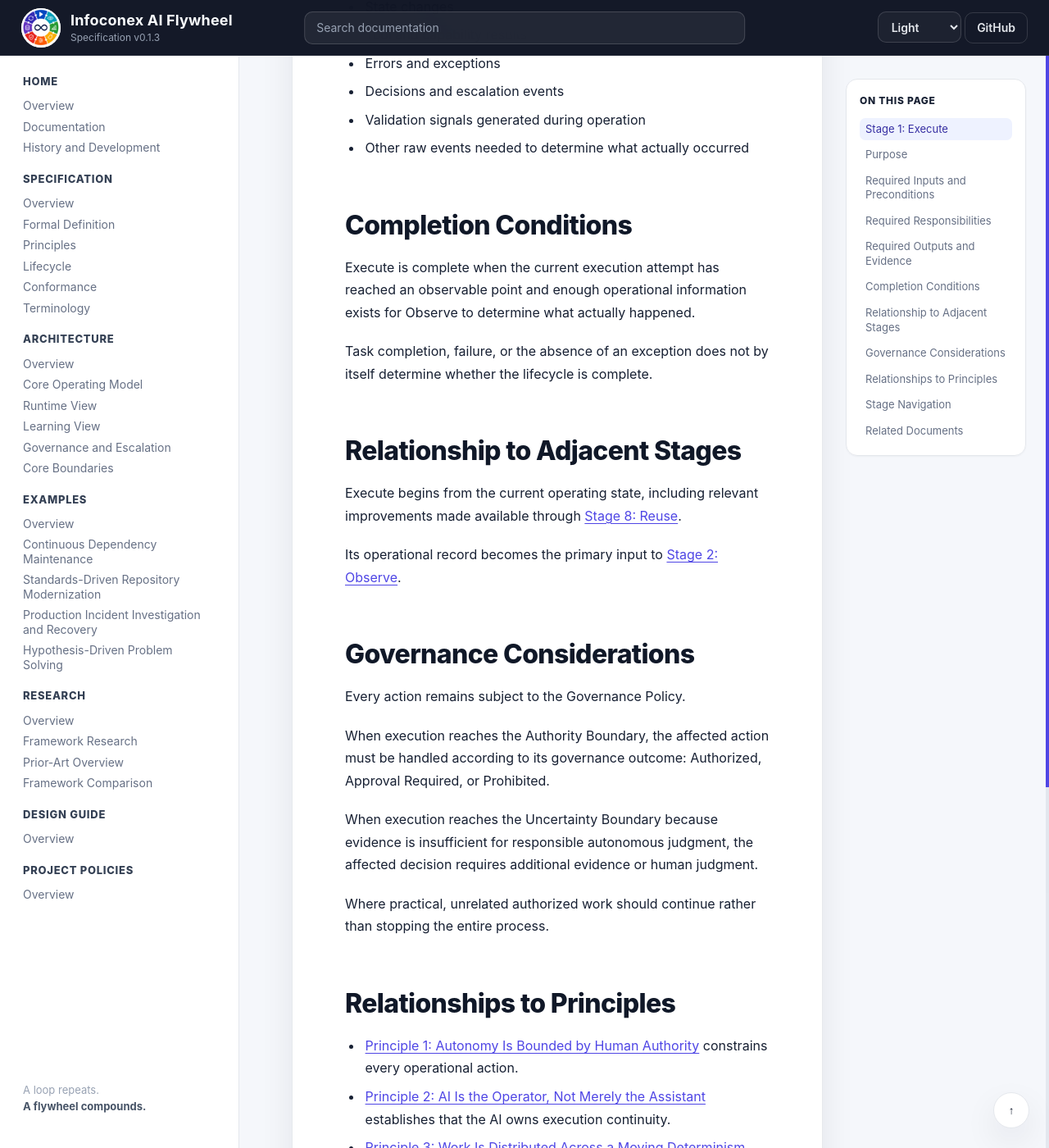
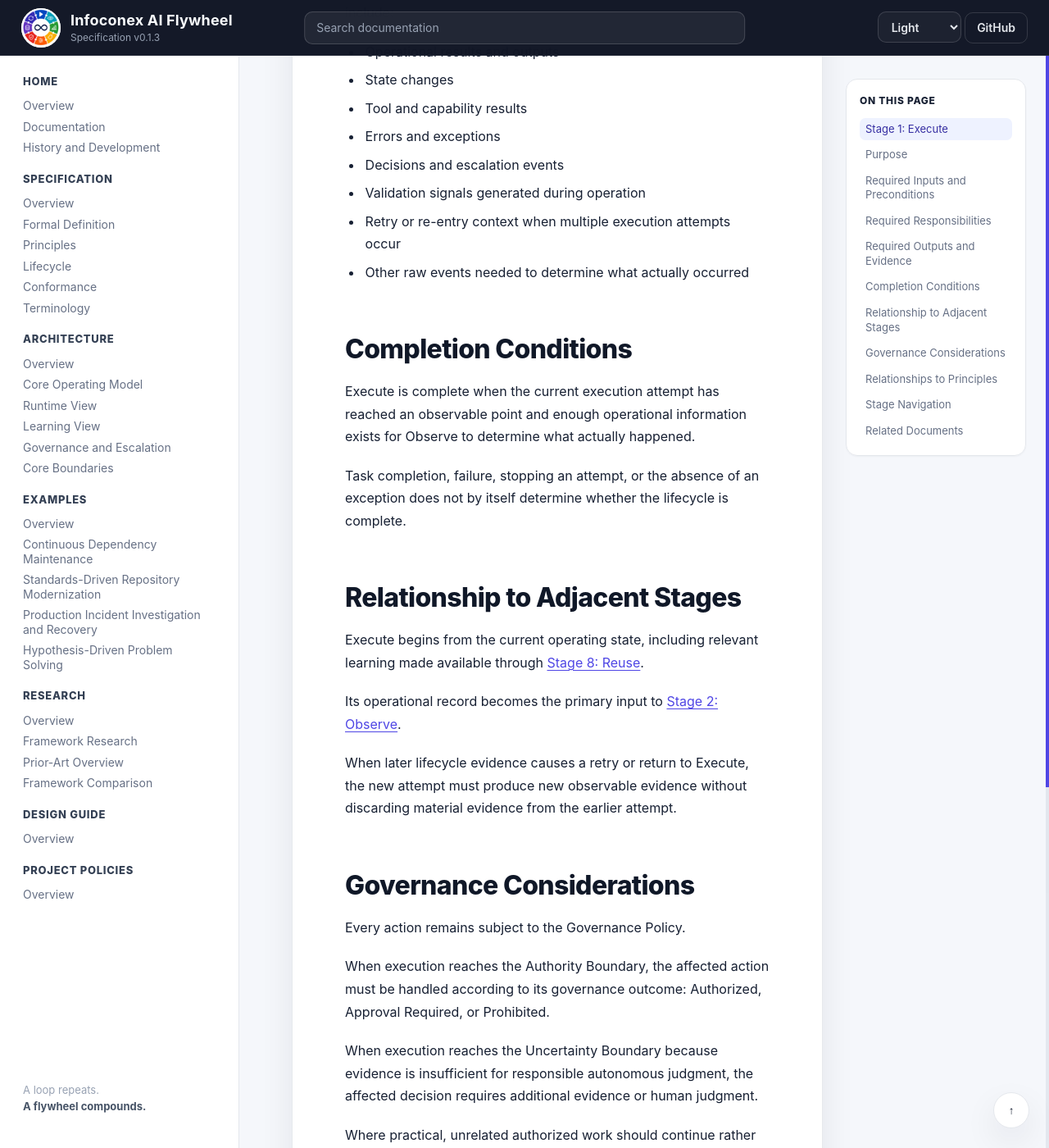
Before and after one commit to infoconex/ai-flywheel, a Jekyll site: the page built from docs/specification/lifecycle/01-execute.md, in a window 1280 px wide and 1400 px high, scrolled down 2046 px. Shown: the whole window at 82% size. Built offline with Jekyll 4.4.1, drawn with Linux system fonts in a browser that asks for light colours; our own code applies the rules of GitHub Pages for plain Markdown files; some of the changed text lies outside the part shown.

Commit message:
Preserve execution evidence across retries and re-entry

```diff
--- a/docs/specification/lifecycle/01-execute.md
+++ b/docs/specification/lifecycle/01-execute.md
@@ -31,6 +31,7 @@ Execute must:
 - Use deterministic capabilities where reliable repeatable behavior is already available and appropriate
 - Keep actions within the current Governance Policy
 - Produce enough operational information for later observation of what actually occurred
+- Preserve enough distinction between retries or re-entered execution attempts to prevent later attempts from erasing material evidence from earlier ones
 
 The three operating mechanisms are not separate lifecycle stages. A single execution may move between AI reasoning and deterministic capabilities many times while following the same procedure.
 
@@ -44,19 +45,22 @@ Execute must produce or preserve an operational record that may include:
 - Errors and exceptions
 - Decisions and escalation events
 - Validation signals generated during operation
+- Retry or re-entry context when multiple execution attempts occur
 - Other raw events needed to determine what actually occurred
 
 ## Completion Conditions
 
 Execute is complete when the current execution attempt has reached an observable point and enough operational information exists for Observe to determine what actually happened.
 
-Task completion, failure, or the absence of an exception does not by itself determine whether the lifecycle is complete.
+Task completion, failure, stopping an attempt, or the absence of an exception does not by itself determine whether the lifecycle is complete.
 
 ## Relationship to Adjacent Stages
 
-Execute begins from the current operating state, including relevant improvements made available through [Stage 8: Reuse](08-reuse.md).
+Execute begins from the current operating state, including relevant learning made available through [Stage 8: Reuse](08-reuse.md).
 
 Its operational record becomes the primary input to [Stage 2: Observe](02-observe.md).
+
+When later lifecycle evidence causes a retry or return to Execute, the new attempt must produce new observable evidence without discarding material evidence from the earlier attempt.
 
 ## Governance Considerations
 
```
